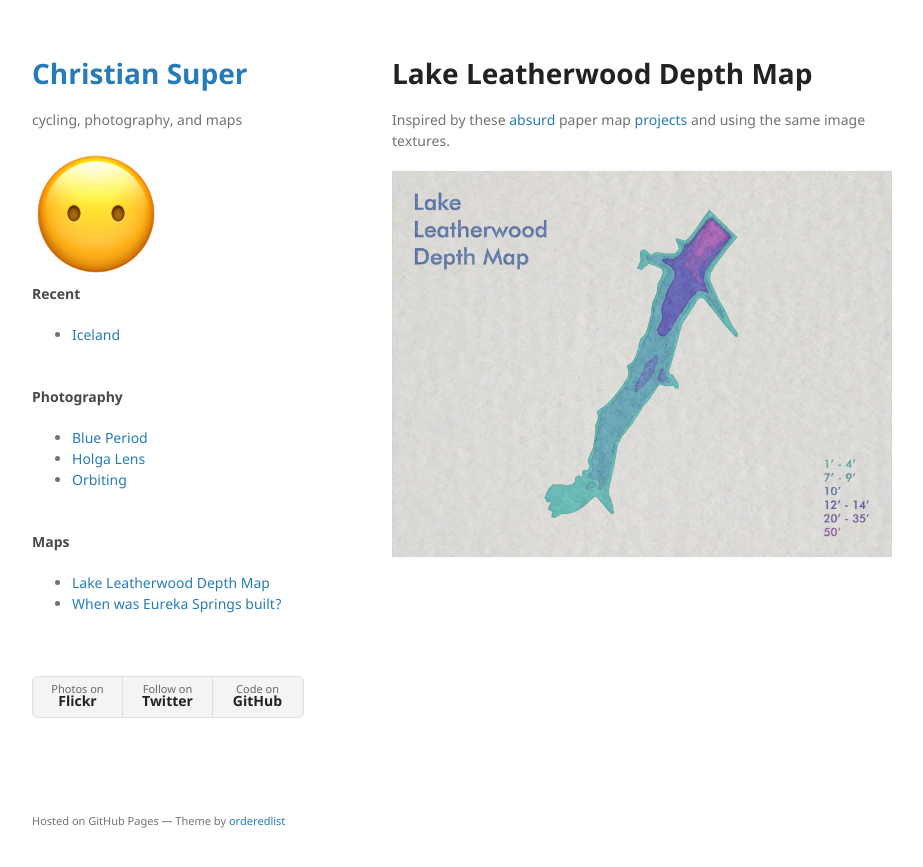
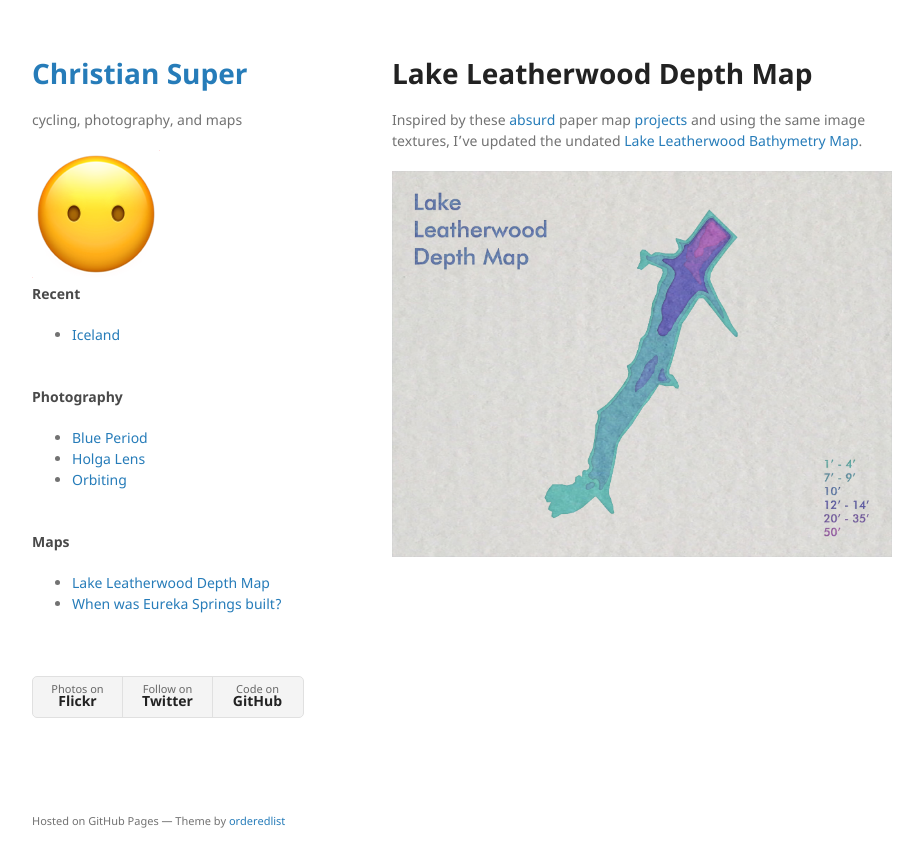
Before and after one commit to csuper/csuper.github.io, a Jekyll site: the page built from lake_leatherwood_depth_map.md, in a window 1280 px wide. Shown: the top 867 px of the page, without its empty margins (178-1101 px from the left). Built offline with Jekyll 4.4.1, drawn with Linux system fonts in a browser that asks for light colours; our own code applies the rules of GitHub Pages for plain Markdown files.

Commit message:
update ll depth lang

```diff
--- a/lake_leatherwood_depth_map.md
+++ b/lake_leatherwood_depth_map.md
@@ -4,6 +4,6 @@ layout: default
 
 # Lake Leatherwood Depth Map
 
-Inspired by these <a href="https://www.esri.com/arcgis-blog/products/arcgis-pro/mapping/absurd-paper-maps-in-pro/">absurd</a> paper map <a href="https://adventuresinmapping.com/2017/12/12/papercut-lake-map/">projects</a> and using the same image textures.
+Inspired by these <a href="https://www.esri.com/arcgis-blog/products/arcgis-pro/mapping/absurd-paper-maps-in-pro/">absurd</a> paper map <a href="https://adventuresinmapping.com/2017/12/12/papercut-lake-map/">projects</a> and using the same image textures, I've updated the undated <a href="http://eurekaparks.com/wp-content/uploads/2018/03/Leatherwood-Depth-map-1.pdf">Lake Leatherwood Bathymetry Map</a>.
 
 <a href="https://csuper.us/assets/img/LLDepthMapFINALSm.png"><img src="https://csuper.us/assets/img/LLDepthMapFINALSm.png" alt="Lake Leatherwood Depth Map" /></a>
```
